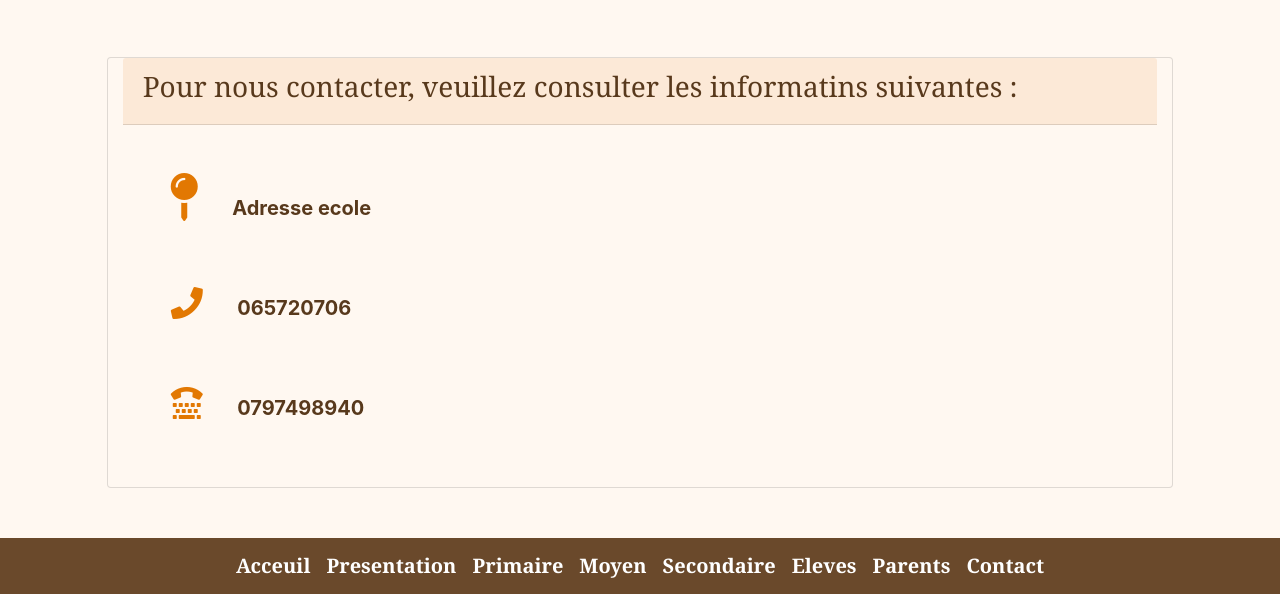
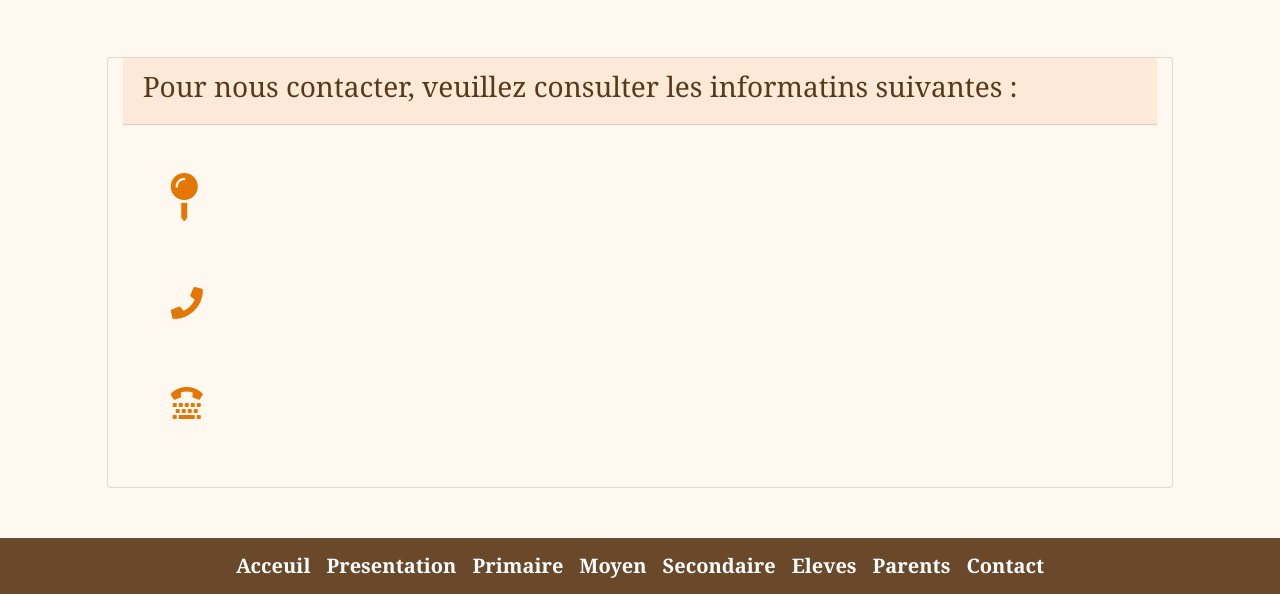
Before and after one commit to BadreddineZatout/School-management, a PHP site: page /index.php?action=contact in a window 1280 px wide. Shown: the part 206-800 px from the top of the page. Run offline with PHP 8.4, Linux system fonts and the light colour scheme; data that the repository does not hold is empty.

Commit message:
added back end for contact page

```diff
--- a/controllers/ContactController.php
+++ b/controllers/ContactController.php
@@ -1,8 +1,20 @@
 <?php
+include 'models/Contact.php';
 class ContactController{
 
     function contact_page()
     {
+        $contacts = $this->get_contact();
+        foreach($contacts as $c)
+        {
+            $contact = $c;
+        }
         require_once 'views/contact.php';
     }
+    public function get_contact()
+    {
+        $contact = new Contact();
+        return $contact->get_contact();
+
+    }
 }
--- /dev/null
+++ b/models/Contact.php
@@ -0,0 +1,14 @@
+<?php
+require 'models/Model.php';
+
+class Contact extends Model{
+    private $id;
+    private $adresse;
+    private $telphone;
+    private $fax;
+
+    public function get_contact(){
+        $sql = 'SELECT * FROM contact';
+        return $this->db->query($sql);
+    }
+}
--- a/views/contact.php
+++ b/views/contact.php
@@ -24,13 +24,13 @@
         </div>
         <div class="card-body row p-5">
             <div class="col-sm-12 mb-5">
-                <p><i class="fas fa-map-pin fa-3x"></i> <b>Adresse ecole</b></p>
+                <p><i class="fas fa-map-pin fa-3x"></i> <b><?= $contact['adresse'] ?></b></p>
             </div>
             <div class="col-sm-12 mb-5">
-                <p><i class="fas fa-phone fa-2x"></i> <b>065720706</b></p>
+                <p><i class="fas fa-phone fa-2x"></i> <b><?= $contact['telephone'] ?></b></p>
             </div>
             <div class="col-sm-12">
-                <p><i class="fas fa-tty fa-2x"></i> <b>0797498940</b></p>
+                <p><i class="fas fa-tty fa-2x"></i> <b><?= $contact['fax'] ?></b></p>
             </div>
         </div>
     </div>
```
